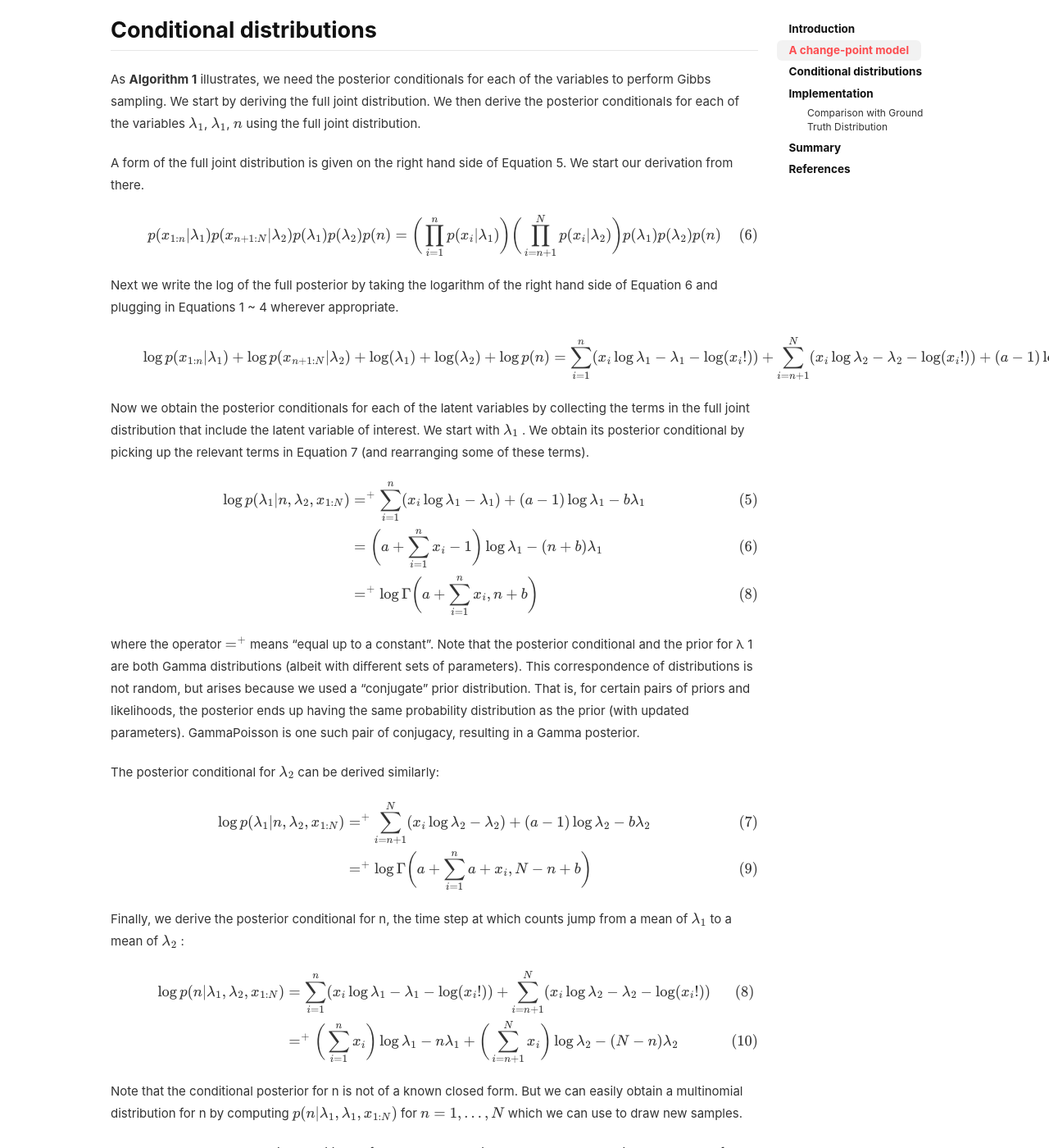
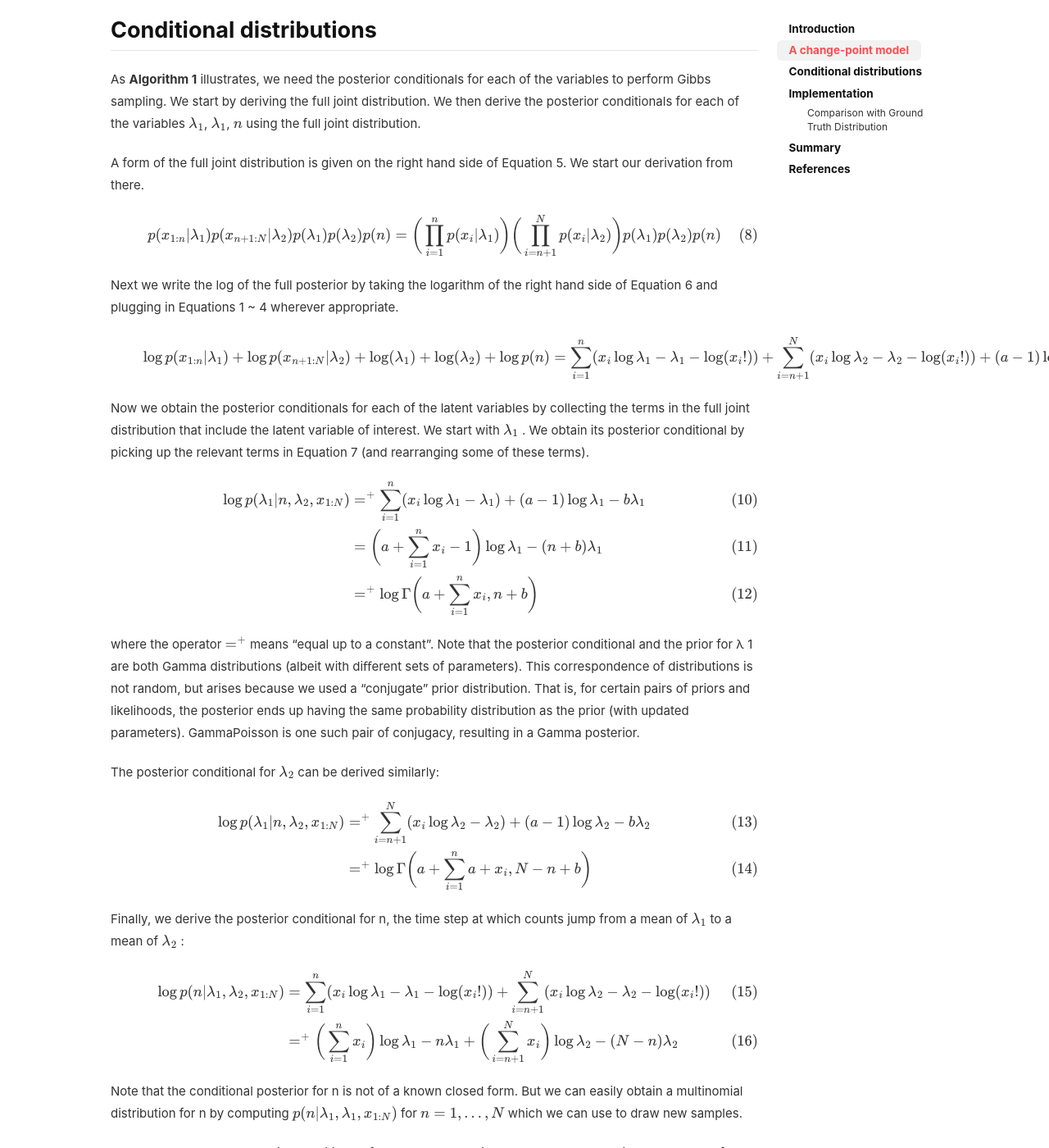
Before and after one commit to Zhenye-Na/blog, a Jekyll site: the page built from _posts/2018-04-14-gibbs-sampling.md, in a window 1280 px wide and 1400 px high, scrolled down 2517 px. Shown: the whole window at 82% size. Built offline with Jekyll 4.4.1, drawn with Linux system fonts in a browser that asks for light colours; nearby versions of some CDN libraries; formulas are drawn with MathJax 3; comment, search, counter and statistics services are not loaded; some of the changed text lies outside the part shown.

Commit message:
Update gibbs sampling

```diff
--- a/_posts/2018-04-14-gibbs-sampling.md
+++ b/_posts/2018-04-14-gibbs-sampling.md
@@ -36,11 +36,11 @@
 ## A change-point model
 Suppose that we observe a sequence of counts $x_1 $, $x_2 $, ... , $x_N $ where the average of the counts has some value for time steps 1 to n, and a diﬀerent value for time steps $ n + 1 $to $ N $. We model the counts at each time step $ i $ as a Poisson variable, which has the following density function:
 
-$$ \begin{align}  \text{Poisson}(x; \lambda) &= e^{-\lambda} \frac{\lambda ^{x}}{x!} \tag{1} \\ &= \exp (x \log \lambda − \lambda − \log(x!)) \tag{2} \end{align} $$
+$$ \begin{align}  \text{Poisson}(x; \lambda) &= e^{-\lambda} \frac{\lambda ^{x}}{x!} \tag{1} \\ &= \exp (x \log \lambda − \lambda − \log(x!)) \end{align} $$
 
 where $ \lambda $ is the mean of the distribution. We model the mean $ \lambda $ as a Gamma distribution, which has the following density function:
 
-$$ \begin{align} \text{Gamma}(\lambda; a, b) &= \frac{1}{\Gamma(a)}b^a \lambda^{a-1} \exp (-b \lambda) \tag{3} \\ &= \exp ((a-1) \log \lambda - b \lambda - \log \Gamma(a) + a \log b) \tag{4} \end{align} $$
+$$ \begin{align} \text{Gamma}(\lambda; a, b) &= \frac{1}{\Gamma(a)}b^a \lambda^{a-1} \exp (-b \lambda) \tag{3} \\ &= \exp ((a-1) \log \lambda - b \lambda - \log \Gamma(a) + a \log b) \end{align} $$
 
 
 The initial mean $ \lambda_1$ jumps to a new value $ \lambda_2$ after a random time step $ n $. Thus the generative model is as follows:
@@ -49,7 +49,7 @@
 
 The problem of inferring the posterior distribution over the latent variables $ n $, $ \lambda_1 $, $ \lambda_2 $ can be solved via Bayes theorem.
 
-$$ p(\lambda_1, \lambda_2, n \vert x_{1:N}) \varpropto p(x_{1:n} \vert \lambda_1)p(x_{n+1:N} \vert \lambda_2)p(\lambda_1)p(\lambda_2)p(n) \tag{5} $$
+$$ p(\lambda_1, \lambda_2, n \vert x_{1:N}) \varpropto p(x_{1:n} \vert \lambda_1)p(x_{n+1:N} \vert \lambda_2)p(\lambda_1)p(\lambda_2)p(n) $$
 
 
 ## Conditional distributions
@@ -57,26 +57,26 @@
 
 A form of the full joint distribution is given on the right hand side of Equation 5. We start our derivation from there.
 
-$$ \begin{equation} p(x_{1:n} \vert \lambda_1)p(x_{n+1:N} \vert \lambda_2)p(\lambda_1)p(\lambda_2)p(n) \\ = \bigg(\prod \limits_{i=1}^n p(x_i |\lambda_1)\bigg) \bigg(\prod \limits_{i=n+1}^N p(x_i |\lambda_2)\bigg) p(\lambda_1)p(\lambda_2)p(n) \tag{6} \end{equation} $$
+$$ \begin{equation} p(x_{1:n} \vert \lambda_1)p(x_{n+1:N} \vert \lambda_2)p(\lambda_1)p(\lambda_2)p(n) \\ = \bigg(\prod \limits_{i=1}^n p(x_i |\lambda_1)\bigg) \bigg(\prod \limits_{i=n+1}^N p(x_i |\lambda_2)\bigg) p(\lambda_1)p(\lambda_2)p(n) \end{equation} $$
 
 
 Next we write the log of the full posterior by taking the logarithm of the right hand side of Equation 6 and plugging in Equations 1 ~ 4 wherever appropriate.
 
-$$ \begin{equation} \log p(x_{1:n} \vert \lambda_1 ) + \log p(x_{n+1:N} \vert \lambda_2) + \log(\lambda_1) + \log(\lambda_2) + \log p(n) \\ = \sum \limits_{i=1}^n (x_i \log \lambda_1 - \lambda_1 - \log (x_i!)) \\ + \sum \limits_{i=n+1}^N (x_i \log \lambda_2 - \lambda_2 - \log (x_i!)) \\ + (a-1) \log \lambda_1 - b \lambda_1 - \log \Gamma(a) + a \log b \\ + (a-1) \log \lambda_2 - b \lambda_2 - \log \Gamma(a) + a \log b \\ - \log N \tag{7} \end{equation} $$
+$$ \begin{equation} \log p(x_{1:n} \vert \lambda_1 ) + \log p(x_{n+1:N} \vert \lambda_2) + \log(\lambda_1) + \log(\lambda_2) + \log p(n) \\ = \sum \limits_{i=1}^n (x_i \log \lambda_1 - \lambda_1 - \log (x_i!)) \\ + \sum \limits_{i=n+1}^N (x_i \log \lambda_2 - \lambda_2 - \log (x_i!)) \\ + (a-1) \log \lambda_1 - b \lambda_1 - \log \Gamma(a) + a \log b \\ + (a-1) \log \lambda_2 - b \lambda_2 - \log \Gamma(a) + a \log b \\ - \log N \end{equation} $$
 
 Now we obtain the posterior conditionals for each of the latent variables by collecting the terms in the full joint distribution that include the latent variable of interest. We start with $ \lambda_1 $ . We obtain its posterior conditional by picking up the relevant terms in Equation 7 (and rearranging some of these terms).
 
-$$ \begin{align} \log p(\lambda_1 \vert n, \lambda_2, x_{1:N}) &=^+ \sum \limits_{i=1}^n (x_i \log \lambda_1 - \lambda_1) + (a-1)\log \lambda_1 - b \lambda_1 \\ &= \bigg( a + \sum \limits_{i=1}^n x_i - 1 \bigg) \log \lambda_1 - (n+b)\lambda_1 \\ &=^+ \log \Gamma \bigg( a + \sum \limits_{i=1}^n x_i, n+b \bigg) \tag{8}    \end{align} $$
+$$ \begin{align} \log p(\lambda_1 \vert n, \lambda_2, x_{1:N}) &=^+ \sum \limits_{i=1}^n (x_i \log \lambda_1 - \lambda_1) + (a-1)\log \lambda_1 - b \lambda_1 \\ &= \bigg( a + \sum \limits_{i=1}^n x_i - 1 \bigg) \log \lambda_1 - (n+b)\lambda_1 \\ &=^+ \log \Gamma \bigg( a + \sum \limits_{i=1}^n x_i, n+b \bigg)    \end{align} $$
 
 where the operator $=^+$ means "equal up to a constant". Note that the posterior conditional and the prior for λ 1 are both Gamma distributions (albeit with diﬀerent sets of parameters). This correspondence of distributions is not random, but arises because we used a "conjugate" prior distribution. That is, for certain pairs of priors and likelihoods, the posterior ends up having the same probability distribution as the prior (with updated parameters). GammaPoisson is one such pair of conjugacy, resulting in a Gamma posterior.
 
 The posterior conditional for $ \lambda_2 $ can be derived similarly:
 
-$$ \begin{align} \log p(\lambda_1 \vert n, \lambda_2, x_{1:N}) &=^+ \sum \limits_{i=n+1}^N (x_i \log \lambda_2 - \lambda_2) + (a-1)\log \lambda_2 - b \lambda_2 \\ &=^+ \log \Gamma \bigg( a + \sum \limits_{i=1}^n a+x_i, N-n+b \bigg) \tag{9} \end{align} $$
+$$ \begin{align} \log p(\lambda_1 \vert n, \lambda_2, x_{1:N}) &=^+ \sum \limits_{i=n+1}^N (x_i \log \lambda_2 - \lambda_2) + (a-1)\log \lambda_2 - b \lambda_2 \\ &=^+ \log \Gamma \bigg( a + \sum \limits_{i=1}^n a+x_i, N-n+b \bigg) \end{align} $$
 
 Finally, we derive the posterior conditional for n, the time step at which counts jump from a mean of $ \lambda_1 $  to a mean of $ \lambda_2 $ :
 
-$$ \begin{align} \log p(n \vert \lambda_1, \lambda_2, x_{1:N}) &= \sum \limits_{i=1}^n (x_i \log \lambda_1 - \lambda_1 - \log (x_i!)) + \sum \limits_{i=n+1}^N (x_i \log \lambda_2 - \lambda_2 - \log (x_i!)) \\ &=^+ \bigg( \sum \limits_{i=1}^n x_i \bigg) \log \lambda_1 -n \lambda_1+ \bigg( \sum \limits_{i=n+1}^N x_i \bigg) \log \lambda_2 - (N - n) \lambda_2 \tag{10} \end{align} $$
+$$ \begin{align} \log p(n \vert \lambda_1, \lambda_2, x_{1:N}) &= \sum \limits_{i=1}^n (x_i \log \lambda_1 - \lambda_1 - \log (x_i!)) + \sum \limits_{i=n+1}^N (x_i \log \lambda_2 - \lambda_2 - \log (x_i!)) \\ &=^+ \bigg( \sum \limits_{i=1}^n x_i \bigg) \log \lambda_1 -n \lambda_1+ \bigg( \sum \limits_{i=n+1}^N x_i \bigg) \log \lambda_2 - (N - n) \lambda_2 \end{align} $$
 
 Note that the conditional posterior for n is not of a known closed form. But we can easily obtain a multinomial distribution for n by computing $ p(n \vert \lambda_1, \lambda_1, x_{1:N} ) $ for $ n = 1, . . . , N $  which we can use to draw new samples.
 
```
